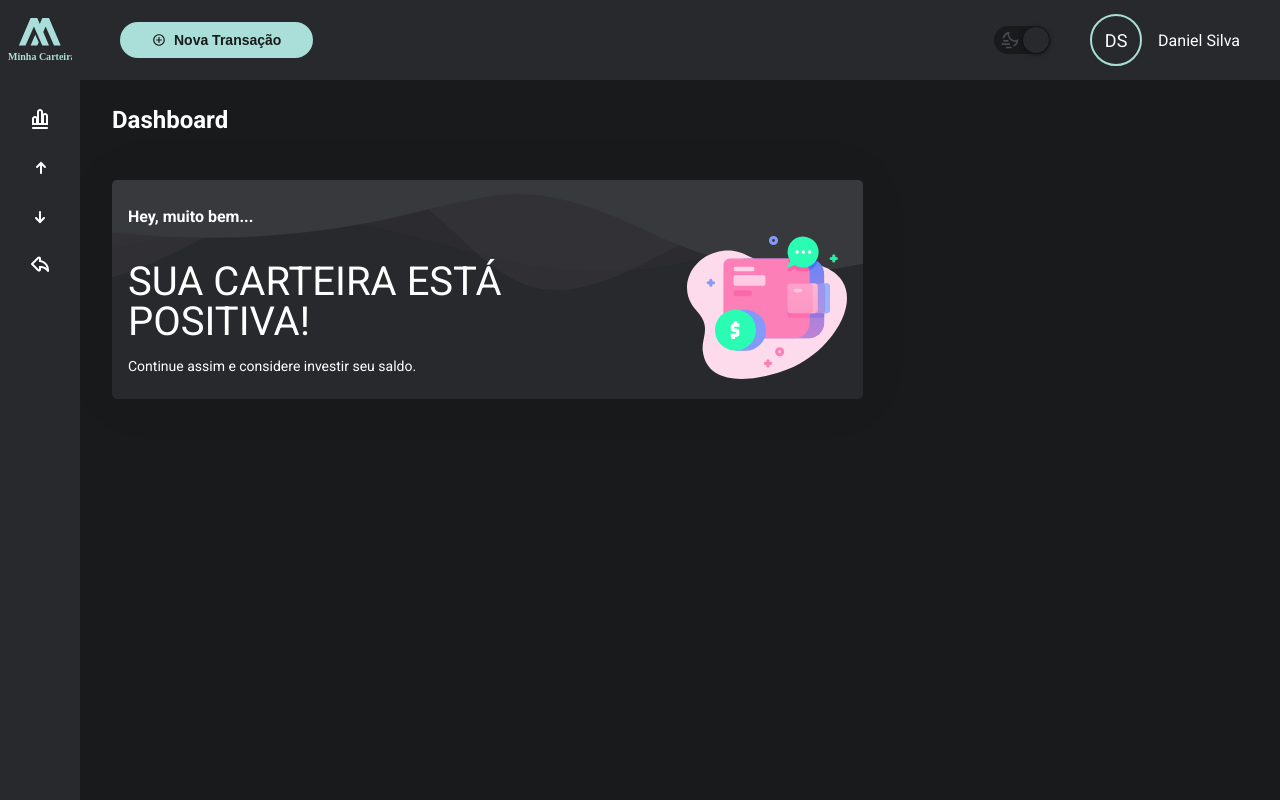
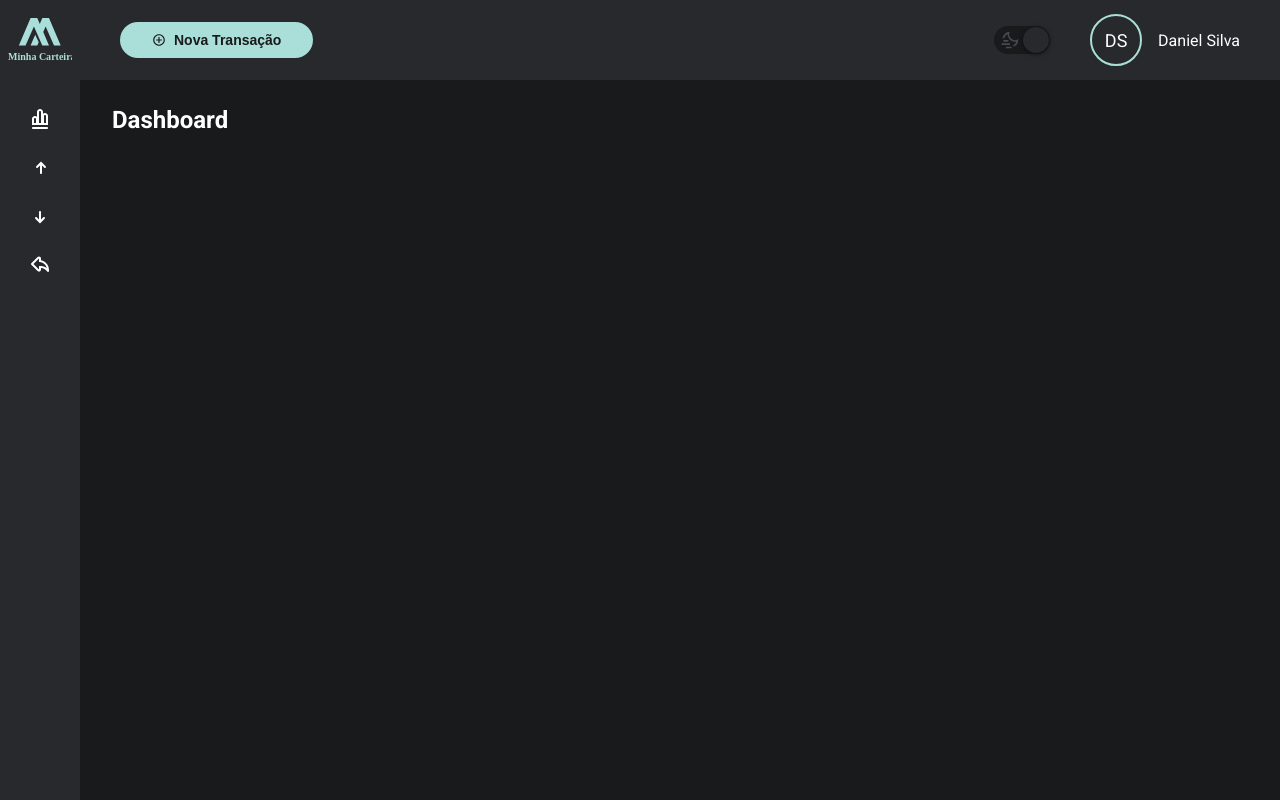
Before and after one commit to dfsilva-dxp/minha-carteira, a React (Create React App) app: page / in a window 1280 px wide. Built offline with nearby package versions, Linux system fonts and the light colour scheme.

Commit message:
feat: iniciando a estrutura da page dashboard

```diff
--- a/src/pages/Dashboard/index.tsx
+++ b/src/pages/Dashboard/index.tsx
@@ -1,4 +1,3 @@
-import DisplayUserWelcomeInfo from "../../components/DisplayUserWelcomeInfo";
 import PageContentTitle from "../../components/PageContentTitle";
 
 import * as S from "./styles";
@@ -7,11 +6,6 @@ const Dashboard = () => {
   return (
     <S.Container>
       <PageContentTitle title="Dashboard" />
-      <DisplayUserWelcomeInfo
-        headding="Hey, muito bem..."
-        title="Sua Carteira está positiva!"
-        message="Continue assim e considere investir seu saldo."
-      />
     </S.Container>
   );
 };
--- a/src/pages/Dashboard/styles.ts
+++ b/src/pages/Dashboard/styles.ts
@@ -11,7 +11,6 @@ export const Container = styled.section`
 
   grid-template-areas:
     "HEADER   HEADER    HEADER"
-    "WELCOME  WELCOME   FILTER"
     "BALANCE  DEPOSIT   WITHDRAWL"
     "STORY    STORY     STORY"
     "WRAP     WRAP      WRAP";
```
